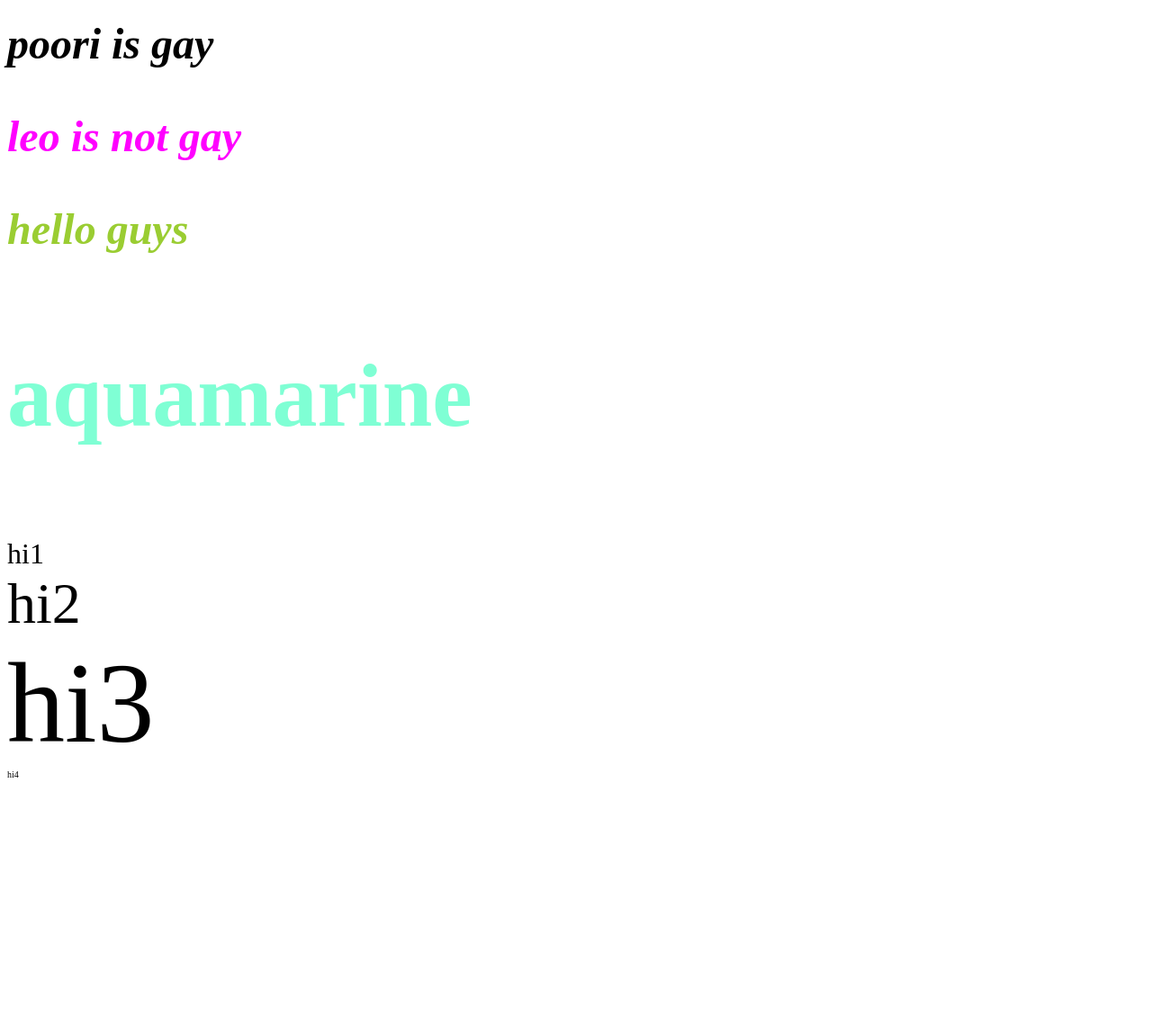
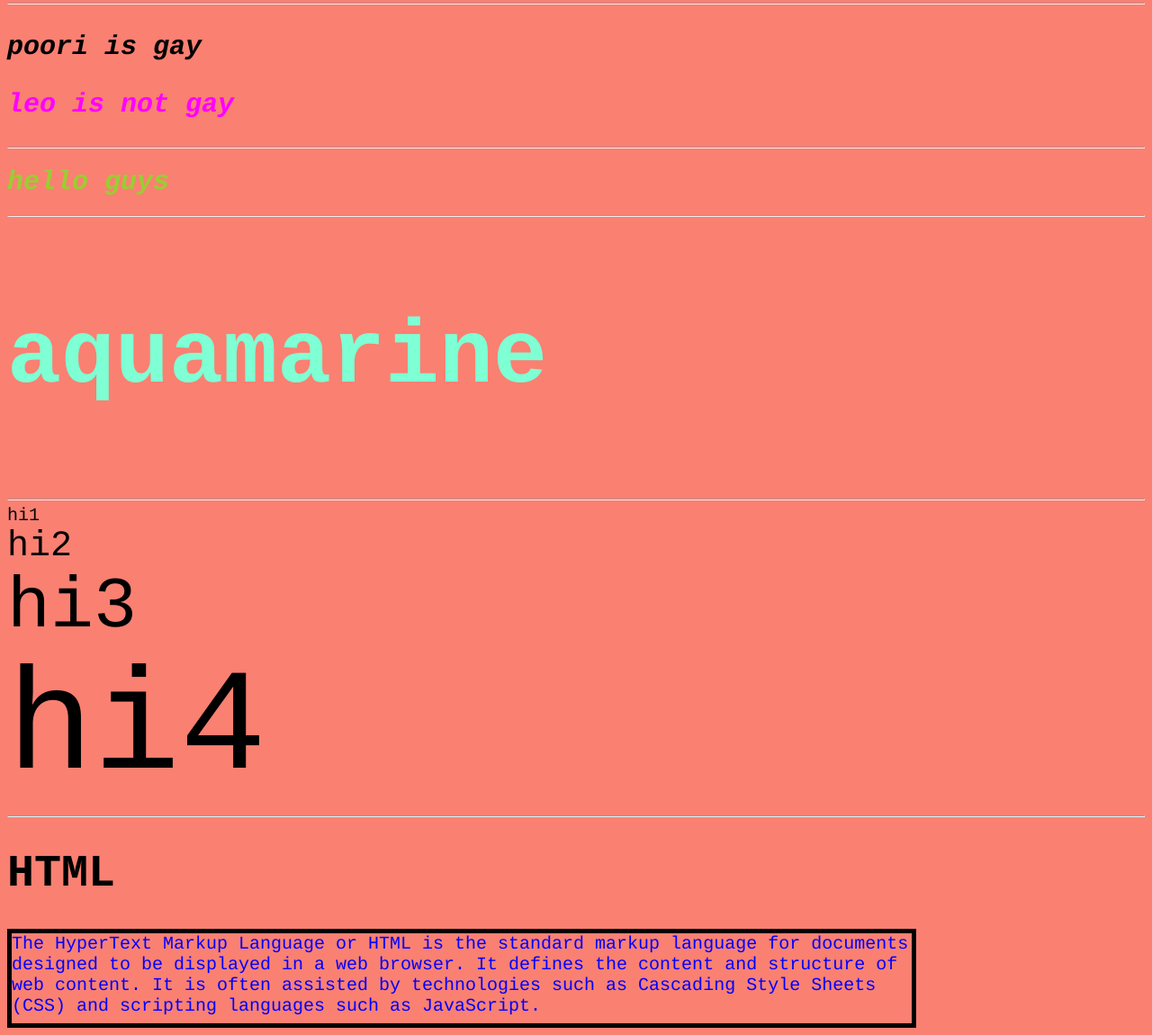
Before and after one commit to LEO001xD/LEO001xD.github.io, a plain HTML site: page index.html in a window 1280 px wide. Shown: the part 302-1452 px from the top of the page at 90% size. Before the commit the page ends 1176 px from the top, so only its background shows below. Drawn offline with Linux system fonts and the light colour scheme.

Commit message:
Add files via upload

```diff
--- a/index.html
+++ b/index.html
@@ -8,6 +8,12 @@
 
     <title>Css Begin</title>
     <style>
+        /* universal selector */
+        *{
+            background-color: salmon;
+            font-family: Courier;
+        }
+        /* ----------------------- */
         h1{
             color:yellowgreen;
             font-size: 50px;
@@ -24,7 +30,7 @@
             font-style: oblique;
             font-size: 300%;
         }
-        div.hi{
+        body{
             font-size: 10px;
         }
         div{
@@ -37,22 +43,29 @@
     <h1>hello world</h1>
     <h1 class="title">hello world(class)</h1>
     <h1 id="title">hello world(id)</h1>
+    <hr>
     <p class="message">poori is gay</p>
     <p id="message">leo is not gay</p>
+    <hr>
     <h1 class="message">hello guys</h1>
+    <hr>
     <!--inline-->
     <p style="color: aquamarine;font-size: 100px;font-weight: bold;">aquamarine</p>
+    <hr>
     <div>
         hi1
         <div>
             hi2
             <div>
                 hi3
-                <div class="hi">
+                <div >
                     hi4
                 </div >
             </div>
         </div>
     </div>
+    <hr>
+    <h1 class="head" style="color: black;">HTML</h1>
+    <div style="border: 5px solid black;color:blue;width: 1000px;height: 100px;">The HyperText Markup Language or HTML is the standard markup language for documents designed to be displayed in a web browser. It defines the content and structure of web content. It is often assisted by technologies such as Cascading Style Sheets (CSS) and scripting languages such as JavaScript.</div>
 </body>
 </html>
```
